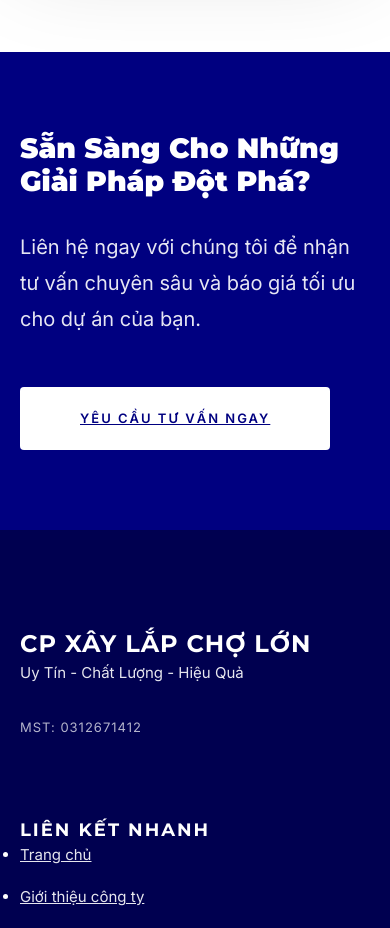
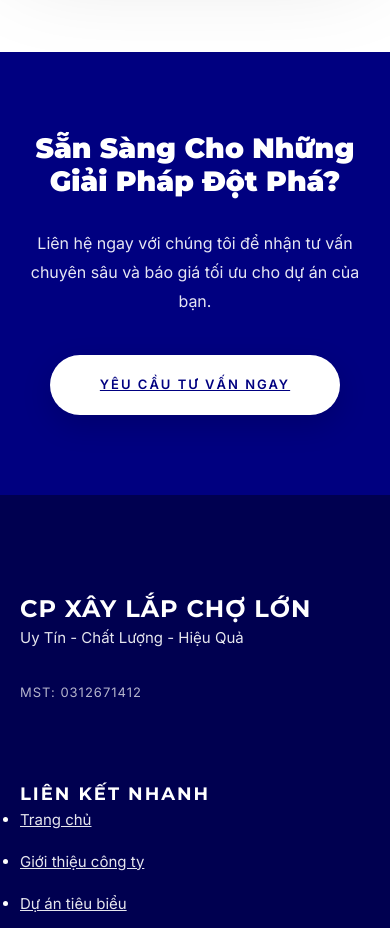
Before and after one commit to anhphuong86/webcongty, a Next.js app: page / in a window 390 px wide. Shown: the part 5920-6848 px from the top of the page. Built offline with nearby package versions, Linux system fonts and the light colour scheme.

Commit message:
UI: Fix CTA section alignment (center text and button natively) and add responsive typography

```diff
--- a/src/app/globals.css
+++ b/src/app/globals.css
@@ -23,6 +23,15 @@
   box-sizing: border-box;
   padding: 0;
   margin: 0;
+}
+
+/* Utilities */
+.text-center {
+  text-align: center !important;
+}
+
+.mb-40 {
+  margin-bottom: 40px !important;
 }
 
 html,
--- a/src/app/page.tsx
+++ b/src/app/page.tsx
@@ -211,11 +211,11 @@ export default async function Home() {
 
       {/* CTA Section */}
       <section className="section-padding" style={{ backgroundColor: 'var(--primary-color)', color: 'white' }}>
-        <div className="container text-center fade-in">
-          <h2 style={{ fontSize: '46px', fontWeight: '900', marginBottom: '30px' }}>Sẵn Sàng Cho Những Giải Pháp Đột Phá?</h2>
-          <p style={{ fontSize: '20px', marginBottom: '50px', opacity: 0.9, maxWidth: '700px', margin: '0 auto' }}>Liên hệ ngay với chúng tôi để nhận tư vấn chuyên sâu và báo giá tối ưu cho dự án của bạn.</p>
-          <div style={{ marginTop: '50px' }}>
-            <Link href="/lien-he" className="btn" style={{ padding: '20px 60px', backgroundColor: 'white', color: 'var(--primary-color)', fontWeight: '800' }}>Yêu cầu tư vấn ngay</Link>
+        <div className="container fade-in" style={{ display: 'flex', flexDirection: 'column', alignItems: 'center', textAlign: 'center' }}>
+          <h2 style={{ fontSize: 'clamp(32px, 5vw, 46px)', fontWeight: '900', marginBottom: '30px' }}>Sẵn Sàng Cho Những Giải Pháp Đột Phá?</h2>
+          <p style={{ fontSize: 'clamp(16px, 2vw, 20px)', marginBottom: '50px', opacity: 0.9, maxWidth: '700px', margin: '0 auto' }}>Liên hệ ngay với chúng tôi để nhận tư vấn chuyên sâu và báo giá tối ưu cho dự án của bạn.</p>
+          <div style={{ marginTop: '40px' }}>
+            <Link href="/lien-he" className="btn" style={{ padding: '18px 50px', backgroundColor: 'white', color: 'var(--primary-color)', fontWeight: '800', borderRadius: '50px', boxShadow: '0 10px 30px rgba(0,0,0,0.15)' }}>YÊU CẦU TƯ VẤN NGAY</Link>
           </div>
         </div>
       </section>
```
